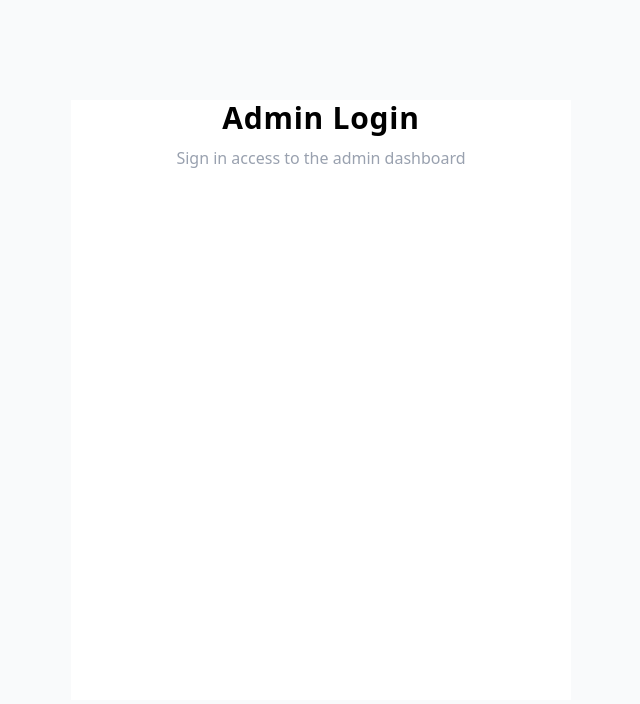
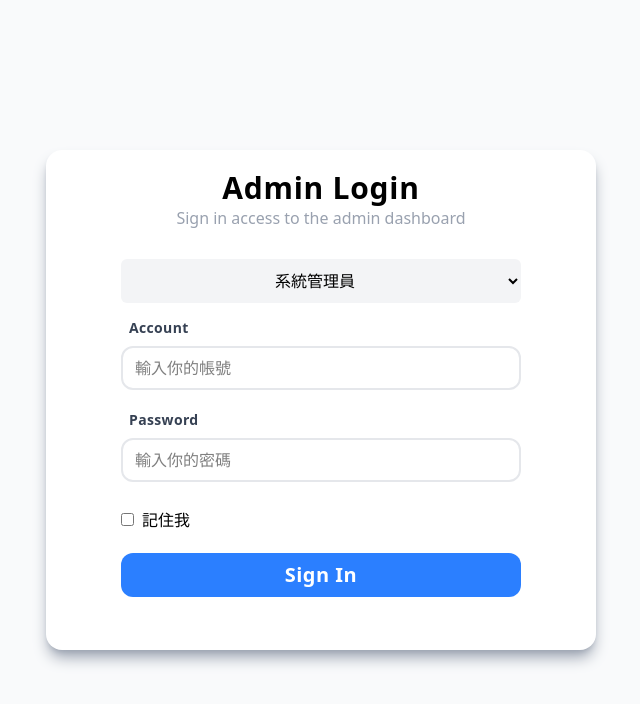
Before and after one commit to haowei0218/E-Commerce-Admin-Dashboard-with-QA-Test-Center, a Next.js app in the folder frontend/: page /Login in a window 1280 px wide. Shown: the top 704 px of the page, without its empty margins (319-959 px from the left). Built offline with nearby package versions, Linux system fonts and the light colour scheme.

Commit message:
新增 - Login UI

```diff
--- a/frontend/app/Login/page.tsx
+++ b/frontend/app/Login/page.tsx
@@ -1,13 +1,107 @@
-import React from "react";
+"use client";
+import React, { useState } from "react";
+import { useForm } from "react-hook-form";
+import { Role } from "@/type/Login/type";
+
+const role: Role[] = [
+  {
+    id: 1,
+    code: "Admin",
+    role_name: "系統管理員",
+  },
+  {
+    id: 2,
+    code: "Manager",
+    role_name: "營運主管",
+  },
+  {
+    id: 3,
+    code: "Staff",
+    role_name: "客服/營運人員",
+  },
+  {
+    id: 4,
+    code: "Viewer",
+    role_name: "唯讀帳號",
+  },
+  {
+    id: 5,
+    code: "QA",
+    role_name: "測試人員",
+  },
+  {
+    id: 6,
+    code: "Developer",
+    role_name: "工程師",
+  },
+];
 
 export function page() {
+  const { register, handleSubmit } = useForm();
+  const [isRemember, setRememberAccount] = useState(false);
+
+  function RememberAccount() {
+    if (isRemember) {
+    }
+  }
   return (
     <div className="login w-full h-full bg-gray-50 grid justify-center items-center">
-      <div className="login-container grid justify-center w-[500px] h-[600px] bg-white shadow-gray-800">
-        <div className="title w-full h-[80px] grid justify-center">
-          <h1 className="text-3xl font-extrabold tracking-wide text-center">Admin Login</h1>
-          <p className="text-l text-gray-400">Sign in access to the admin dashboard</p>
+      <div className="login-container grid justify-center w-[550px] h-[500px] bg-white shadow-lg shadow-gray-400 rounded-2xl">
+        <div className="title w-full h-10 grid justify-center pt-5">
+          <h2 className="text-3xl font-extrabold tracking-wide text-center">
+            Admin Login
+          </h2>
+          <p className="text-l text-gray-400">
+            Sign in access to the admin dashboard
+          </p>
         </div>
+
+        <form className="login-form w-[600px] h-[350px] grid justify-center items-center mt-4">
+          <select className="w-full h-11 bg-gray-100 rounded-md" {...register("role")}>
+            <option className="text-center" value={"default"} disabled>
+              -- 請選擇帳戶角色 --
+            </option>
+            {role.map((Role) => {
+              return (
+                <option
+                  key={Role.code}
+                  className="role_item text-center"
+                  role={Role.code}
+                >
+                  {Role.role_name}
+                </option>
+              );
+            })}
+          </select>
+
+          <div className="input_username w-[400px] h-[80px] grid items-center">
+            <label className="text-sm text-gray-700 font-extrabold tracking-wide pl-2">Account</label>
+            <input
+              {...register("username")}
+              className="border-2 border-gray-200 p-3 rounded-xl w-full h-11"
+              placeholder="輸入你的帳號"
+            ></input>
+          </div>
+
+          <div className="input_password w-[400px] h-[80px] grid items-center">
+            <label className="text-sm text-gray-700 font-extrabold tracking-wide pl-2">
+              Password
+            </label>
+            <input
+              {...register("password")}
+              className="border-2 border-gray-200 p-3 rounded-xl w-full h-11"
+              placeholder="輸入你的密碼"
+              type="password"
+            ></input>
+          </div>
+
+          <div className="remember_me w-[400px] h-11 flex items-center gap-2">
+            <input type="checkbox" />
+            <p>記住我</p>
+          </div>
+
+          <button className="w-[400px] h-11 bg-blue-500 text-white text-xl font-extrabold tracking-wide rounded-xl" >Sign In</button>
+        </form>
       </div>
     </div>
   );
--- a/frontend/package.json
+++ b/frontend/package.json
@@ -13,7 +13,9 @@
     "@supabase/supabase-js": "^2.105.3",
     "next": "16.2.4",
     "react": "19.2.4",
-    "react-dom": "19.2.4"
+    "react-dom": "19.2.4",
+    "react-hook-form": "^7.75.0",
+    "react-icon": "^1.0.0"
   },
   "devDependencies": {
     "@tailwindcss/postcss": "^4",
--- /dev/null
+++ b/frontend/type/Login/type.ts
@@ -0,0 +1,5 @@
+export interface Role {
+    id: number,
+    code: string,
+    role_name: string
+}
```
Also changed, not shown: 1 other file (tests, documents, lock files or other folders).
